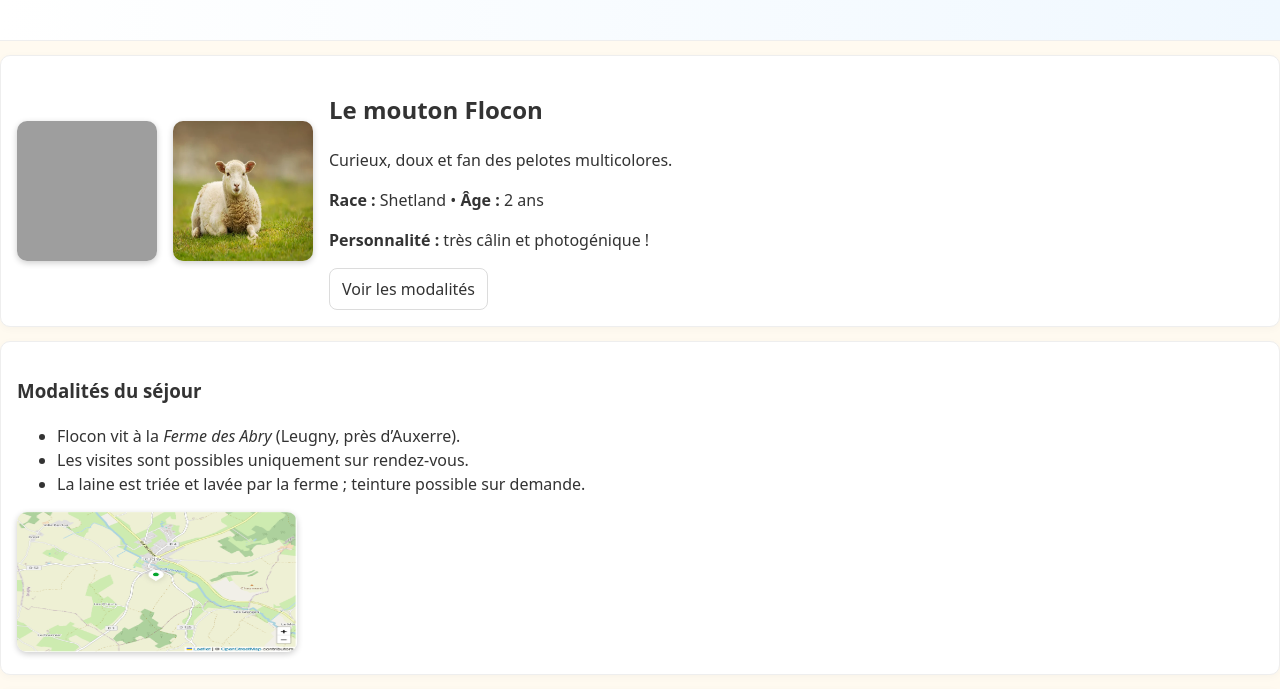
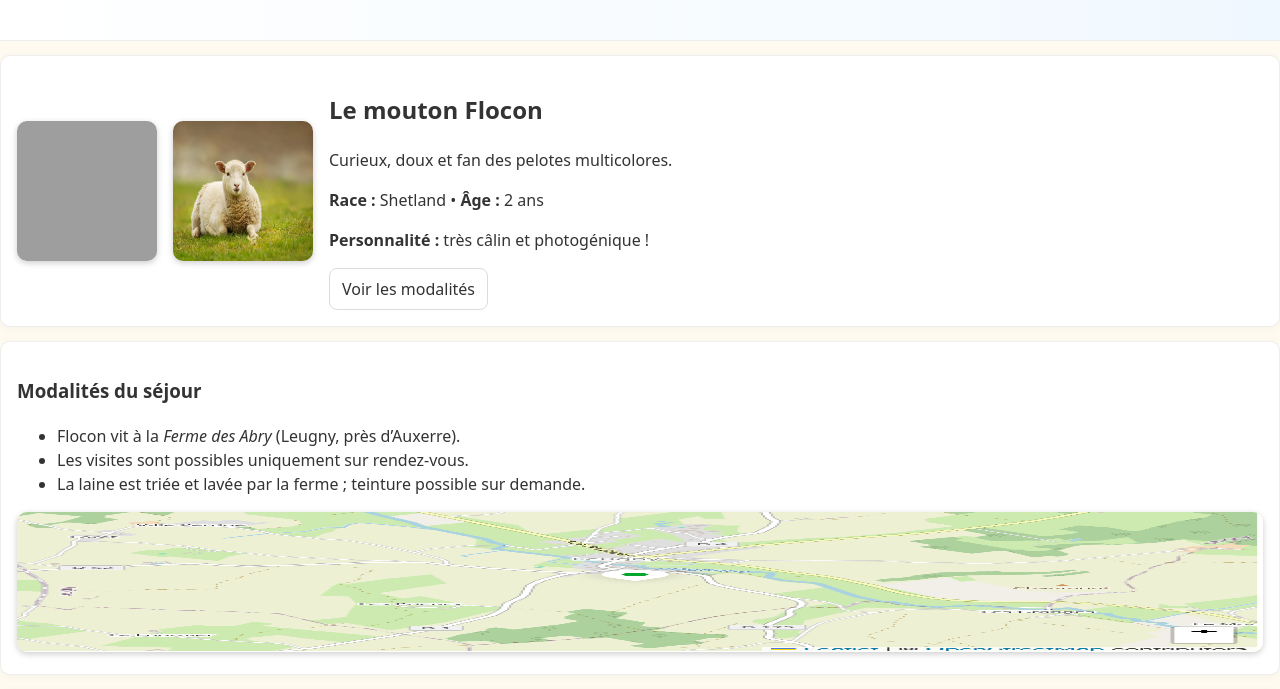
Before and after one commit to aurelie830/AdoptionFlocon, a plain HTML site: page index.html in a window 1280 px wide. Shown: the part 111-800 px from the top of the page. Drawn offline with Linux system fonts and the light colour scheme; grey boxes are pictures that could not be loaded.

Commit message:
Update index.html

```diff
--- a/index.html
+++ b/index.html
@@ -65,7 +65,7 @@
       <li>Les visites sont possibles uniquement sur rendez‑vous.</li>
       <li>La laine est triée et lavée par la ferme ; teinture possible sur demande.</li>
     </ul>
-    <img src="images/plan-ferme.png" alt="plan" width="280"/>
+    <img src="images/plan-ferme.png" alt="plan" width="100%" height="100%"/>
   </div>
 
   <div class="card">
```
